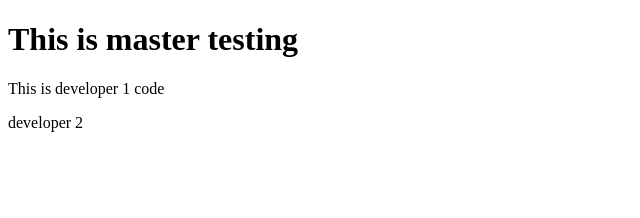
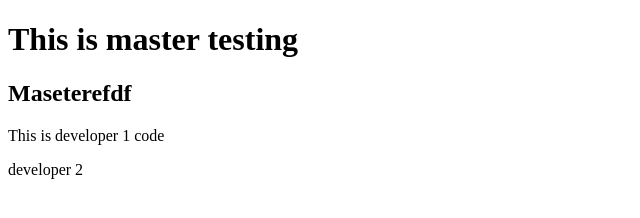
Before and after one commit to khantbhonepyaehlyan/git-test, a plain HTML site: page index.html in a window 1280 px wide. Shown: the whole page, without its empty margins (0-640 px from the left). Drawn offline with Linux system fonts and the light colour scheme.

Commit message:
h2 addeed

```diff
--- a/index.html
+++ b/index.html
@@ -9,6 +9,7 @@
 
 <body>
     <h1>This is master testing</h1>
+    <h2>Maseterefdf</h2>
     <p>This is developer 1 code </p>
     <p>developer 2</p>
 </body>
```
